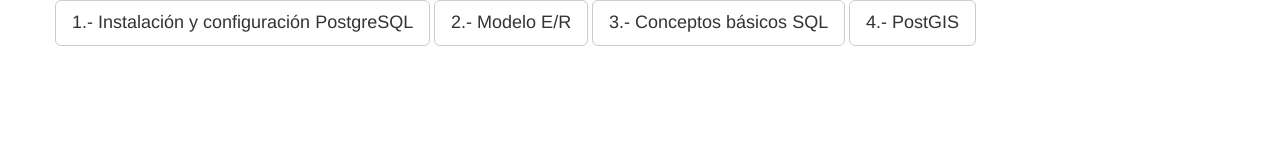
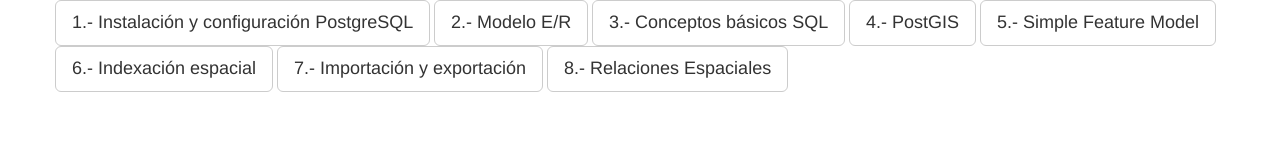
Before and after one commit to michogar/postgis-gn, a plain HTML site: page slides/index.html in a window 1280 px wide. Drawn offline with nearby package versions, Linux system fonts and the light colour scheme.

Commit message:
Añadidos temas 5,6,7,8 a los slides

```diff
--- a/slides/index.html
+++ b/slides/index.html
@@ -21,11 +21,11 @@
     				<button type="button" class="btn btn-default btn-lg span6" onclick="window.location = 'slides/tema1'">2.- Modelo E/R</button>
     				<button type="button" class="btn btn-default btn-lg span6" onclick="window.location = 'slides/tema3'">3.- Conceptos básicos SQL</button>
     				<button type="button" class="btn btn-default btn-lg span6" onclick="window.location = 'slides/tema4'">4.- PostGIS</button>
-    				<!--button type="button" class="btn btn-default btn-lg span6" onclick="window.location = 'slides/tema5'">5.- Simple Feature Model</button>
-    				<button type="button" class="btn btn-default btn-lg span6" onclick="window.location = 'slides/tema6'">6.- Importación y exportación</button>
-    				<button type="button" class="btn btn-default btn-lg span6" onclick="window.location = 'slides/tema7'">7.- Indexación espacial</button>
+    				<button type="button" class="btn btn-default btn-lg span6" onclick="window.location = 'slides/tema5'">5.- Simple Feature Model</button>
+    				<button type="button" class="btn btn-default btn-lg span6" onclick="window.location = 'slides/tema7'">6.- Indexación espacial</button>
+    				<button type="button" class="btn btn-default btn-lg span6" onclick="window.location = 'slides/tema6'">7.- Importación y exportación</button>
     				<button type="button" class="btn btn-default btn-lg span6" onclick="window.location = 'slides/tema8'">8.- Relaciones Espaciales</button>
-    				<button type="button" class="btn btn-default btn-lg span6" onclick="window.location = 'slides/tema9'">9.- Análisis Espacial</button-->
+    				<!--button type="button" class="btn btn-default btn-lg span6" onclick="window.location = 'slides/tema9'">9.- Análisis Espacial</button-->
     		</div> <!-- span6-->
     	</div> <!--row-->
     </div> <!-- container -->
```
